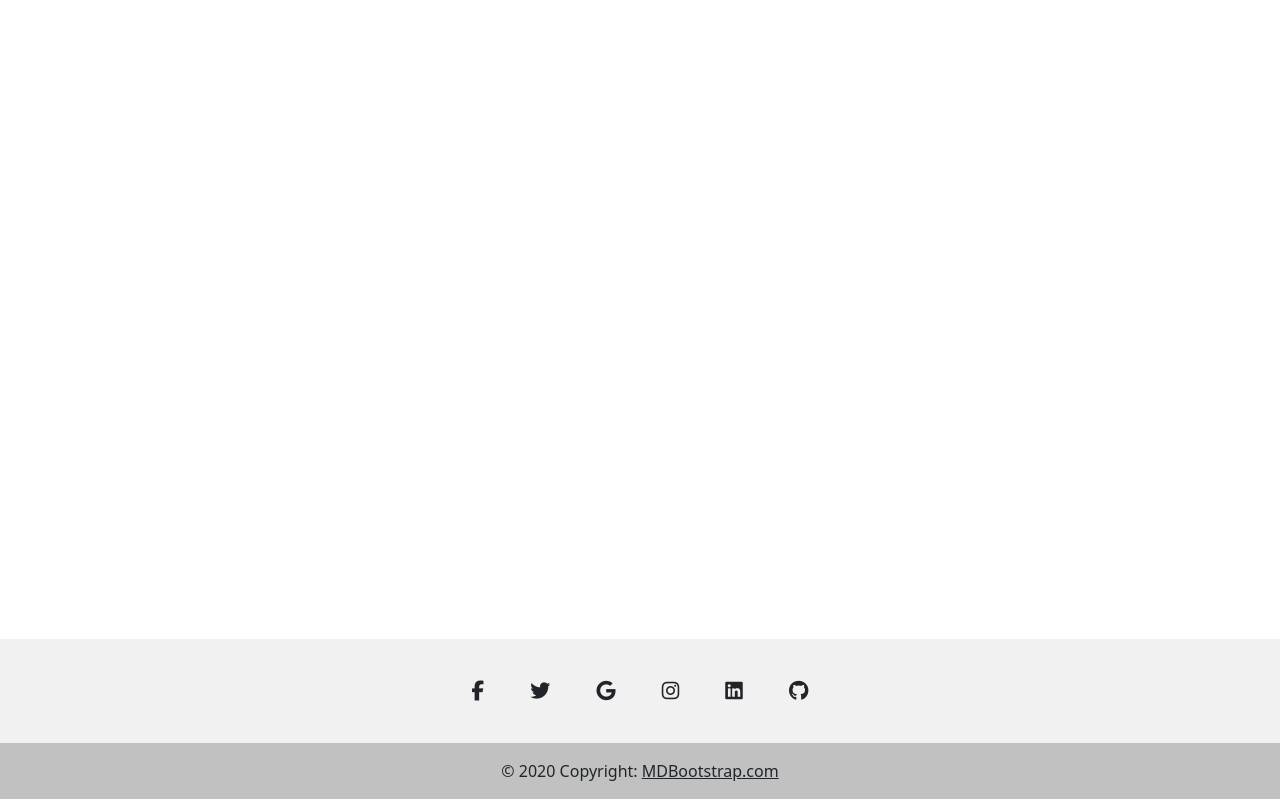
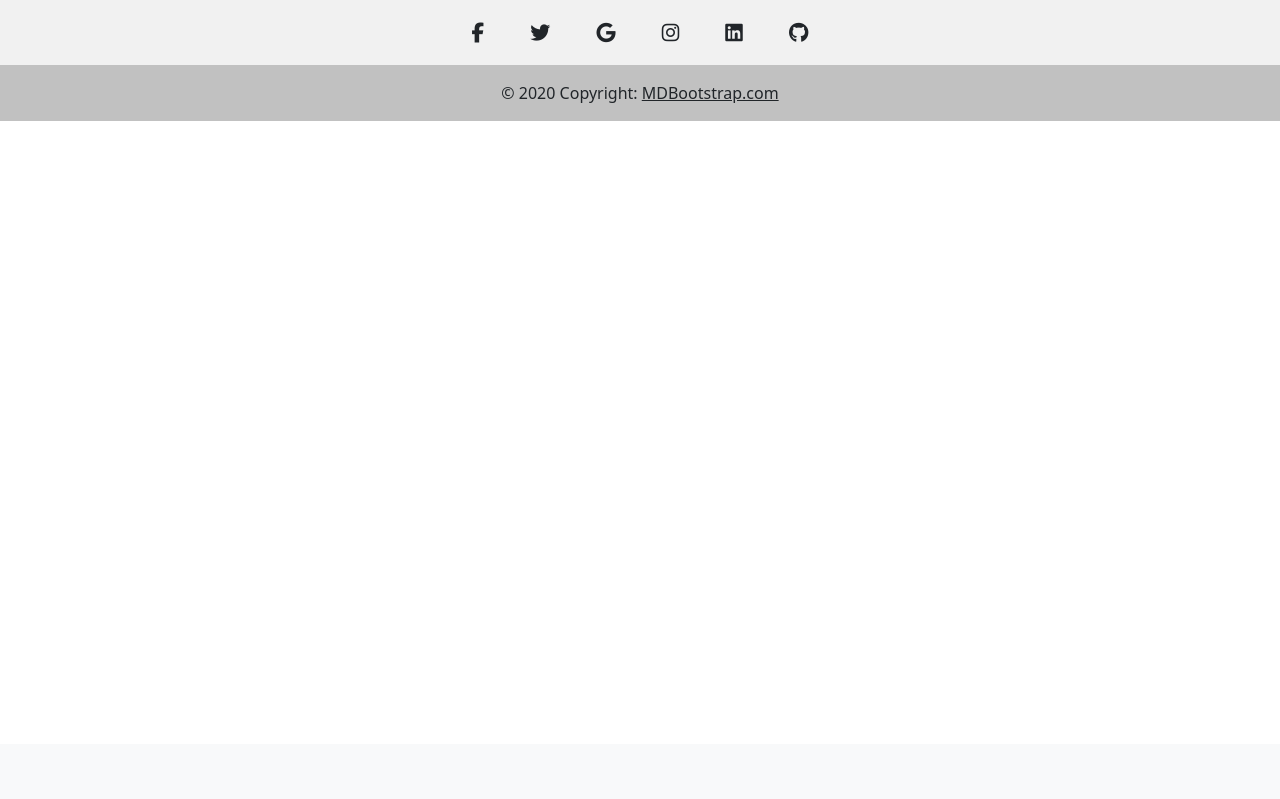
Before and after one commit to d9ed/django_pizza, a Django app: template templates/base.html in a window 1280 px wide. Shown: the part 56-855 px from the top of the page. After the commit the page ends 177 px from the top, so only its background shows below. Run offline with Django 3.2, Linux system fonts and the light colour scheme; the template is opened without the code that fills it, so the values that code supplies are empty; some libraries are stand-ins or nearby versions.

Commit message:
centered footer

```diff
--- a/pizzas/views.py
+++ b/pizzas/views.py
@@ -12,11 +12,10 @@ class PizzaListView(ListView):
     model = Pizza
     template_name = 'pizzas_list.html'
     context_object_name = 'pizzas'
+    paginate_by = 10
 
     def get_queryset(self):
         q = super(PizzaListView, self).get_queryset().filter(is_on_sale=True)
-        for pizza in q:
-            pizza.sizes_list = ' '.join([str(s.size) for s in pizza.sizes.all()])
         return q
 
 
--- a/static/css/main.css
+++ b/static/css/main.css
@@ -191,7 +191,6 @@ header span {
 
 .text-center-text-white {
     background-color: #f1f1f1;
-    position: absolute;
     bottom: 0;
     width: 100%;
     margin-bottom: -55px;
@@ -203,3 +202,15 @@ header span {
     margin-top: 1.5rem;
     margin-bottom: 1.5rem;
 }
+
+.outer-imgs-div {
+  position: relative;
+  width: 100%;
+  height: 65px;
+}
+
+.inner-imgs-div {
+  position: absolute;
+  top: 50%; left: 50%;
+  transform: translate(-50%,-50%);
+}
--- a/templates/base.html
+++ b/templates/base.html
@@ -37,9 +37,9 @@
     {% endblock content %}
     <footer class="text-center-text-white">
       <!-- Grid container -->
-      <div class="container-pt-4">
+      <div class="outer-imgs-div">
         <!-- Section: Social media -->
-        <section class="mb-4">
+        <div class="inner-imgs-div">
           <!-- Facebook -->
           <a
             class="btn btn-link btn-floating btn-lg text-dark m-1"
@@ -92,7 +92,7 @@
             data-mdb-ripple-color="dark"
             ><i class="fab fa-github"></i
           ></a>
-        </section>
+        </div>
         <!-- Section: Social media -->
       </div>
       <!-- Grid container -->
```
Also changed, not shown: django_pizza/settings.py (+8 -4 lines), pizzas/templatetags/pizzas_extras.py (added, +9 -0 lines), templates/pizzas_list.html (+6 -25 lines).
